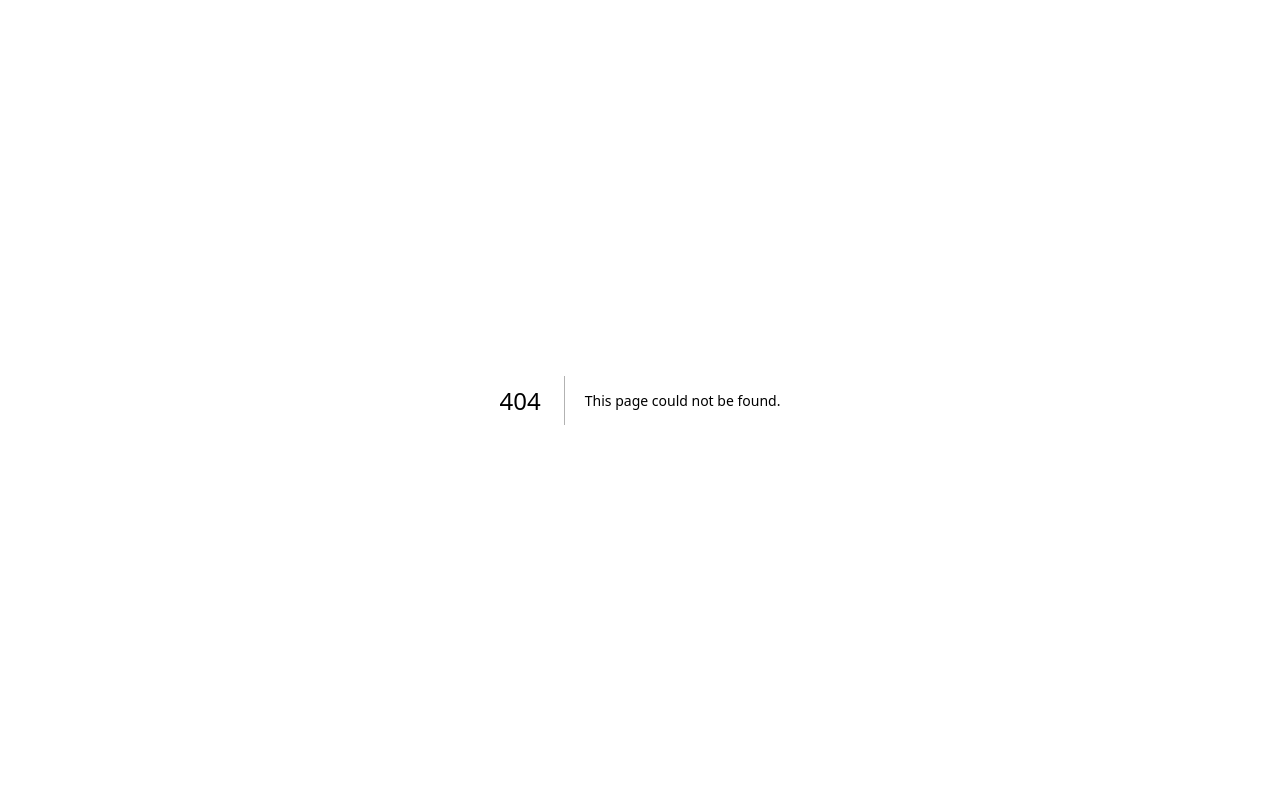
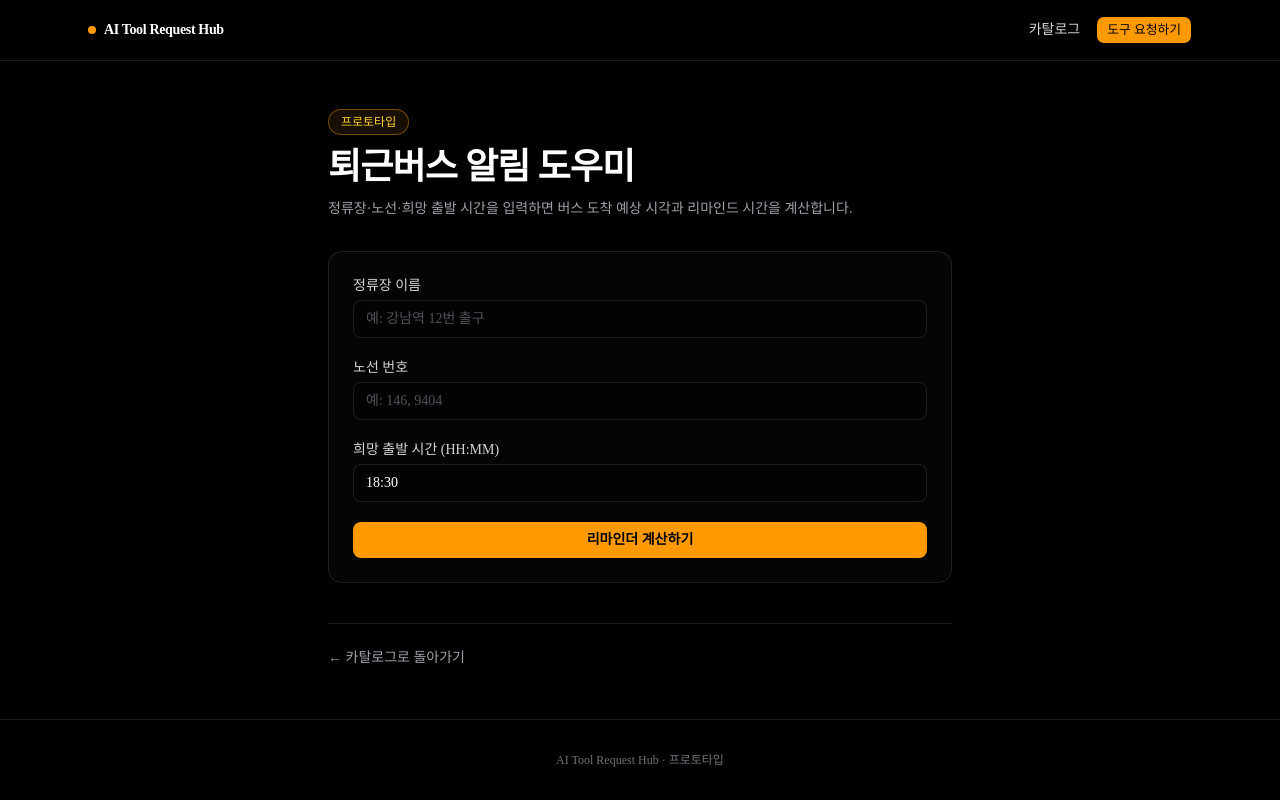
Before and after one commit to KIMTAEKJU/supercent-hub, a Next.js app: page /tools/req_12f6844c-0d39-4503-864d-2b9db59b73b5 in a window 1280 px wide. Before the commit this address had no page. Built offline with nearby package versions, Linux system fonts and the light colour scheme.

Commit message:
feat: prototype req_12f6844c-0d39-4503-864d-2b9db59b73b5

```diff
--- /dev/null
+++ b/src/app/tools/req_12f6844c-0d39-4503-864d-2b9db59b73b5/page.tsx
@@ -0,0 +1,180 @@
+import Link from 'next/link'
+import { redirect } from 'next/navigation'
+
+import { SiteHeader } from '@/components/site-header'
+
+export const metadata = {
+  title: '퇴근버스 알림 도우미',
+  description: '정류장과 노선 번호로 퇴근 시간대 버스 도착 리마인더를 만들어줍니다.',
+}
+
+type SearchParams = Promise<{
+  stop?: string
+  route?: string
+  time?: string
+}>
+
+interface Reminder {
+  stop: string
+  route: string
+  time: string
+  etas: string[]
+  notifyAt: string
+  summary: string
+}
+
+function parseTime(hhmm: string): { h: number; m: number } | null {
+  const match = /^(\d{1,2}):(\d{2})$/.exec(hhmm)
+  if (!match) return null
+  const h = Number(match[1])
+  const m = Number(match[2])
+  if (h > 23 || m > 59) return null
+  return { h, m }
+}
+
+function pad(n: number) {
+  return n < 10 ? `0${n}` : `${n}`
+}
+
+function shift(hh: number, mm: number, delta: number) {
+  const total = ((hh * 60 + mm + delta) % 1440 + 1440) % 1440
+  return `${pad(Math.floor(total / 60))}:${pad(total % 60)}`
+}
+
+function buildReminder(stop: string, route: string, time: string): Reminder | null {
+  const t = parseTime(time)
+  if (!t) return null
+  const etas = [0, 8, 17].map((d) => shift(t.h, t.m, d))
+  const notifyAt = shift(t.h, t.m, -10)
+  const summary = `${stop} 정류장에서 ${route}번 버스가 ${etas[0]}부터 약 8~17분 간격으로 도착 예정. ${notifyAt}에 리마인드 알림이 울립니다.`
+  return { stop, route, time, etas, notifyAt, summary }
+}
+
+export default async function Page({
+  searchParams,
+}: {
+  searchParams: SearchParams
+}) {
+  const sp = await searchParams
+  const stop = sp.stop?.trim() ?? ''
+  const route = sp.route?.trim() ?? ''
+  const time = sp.time?.trim() ?? ''
+  const reminder = stop && route && time ? buildReminder(stop, route, time) : null
+  const invalid = !reminder && (stop || route || time)
+
+  async function submit(formData: FormData) {
+    'use server'
+    const qs = new URLSearchParams({
+      stop: String(formData.get('stop') ?? '').trim(),
+      route: String(formData.get('route') ?? '').trim(),
+      time: String(formData.get('time') ?? '').trim(),
+    }).toString()
+    redirect(`/tools/req_12f6844c-0d39-4503-864d-2b9db59b73b5?${qs}`)
+  }
+
+  return (
+    <div className="flex min-h-full flex-1 flex-col bg-black text-white">
+      <SiteHeader />
+      <main className="mx-auto w-full max-w-2xl flex-1 px-6 py-12">
+        <header className="mb-8 space-y-3">
+          <span className="inline-flex items-center gap-2 rounded-full border border-amber-500/40 bg-amber-500/10 px-3 py-1 text-xs font-medium text-amber-300">
+            프로토타입
+          </span>
+          <h1 className="text-3xl font-semibold tracking-tight md:text-4xl">
+            퇴근버스 알림 도우미
+          </h1>
+          <p className="text-sm text-zinc-400">
+            정류장·노선·희망 출발 시간을 입력하면 버스 도착 예상 시각과 리마인드 시간을 계산합니다.
+          </p>
+        </header>
+
+        <form
+          action={submit}
+          className="space-y-5 rounded-xl border border-white/10 bg-white/[0.02] p-6"
+        >
+          <label className="block text-sm">
+            <span className="mb-1 block text-zinc-300">정류장 이름</span>
+            <input
+              name="stop"
+              required
+              defaultValue={stop}
+              placeholder="예: 강남역 12번 출구"
+              className="w-full rounded-md border border-white/10 bg-black/40 px-3 py-2 text-white placeholder-zinc-600 outline-none focus:border-amber-500"
+            />
+          </label>
+          <label className="block text-sm">
+            <span className="mb-1 block text-zinc-300">노선 번호</span>
+            <input
+              name="route"
+              required
+              defaultValue={route}
+              placeholder="예: 146, 9404"
+              className="w-full rounded-md border border-white/10 bg-black/40 px-3 py-2 text-white placeholder-zinc-600 outline-none focus:border-amber-500"
+            />
+          </label>
+          <label className="block text-sm">
+            <span className="mb-1 block text-zinc-300">희망 출발 시간 (HH:MM)</span>
+            <input
+              name="time"
+              required
+              defaultValue={time || '18:30'}
+              placeholder="18:30"
+              pattern="^\d{1,2}:\d{2}$"
+              className="w-full rounded-md border border-white/10 bg-black/40 px-3 py-2 text-white placeholder-zinc-600 outline-none focus:border-amber-500"
+            />
+          </label>
+          <button
+            type="submit"
+            className="w-full rounded-md bg-amber-500 px-4 py-2 text-sm font-semibold text-black transition-colors hover:bg-amber-500/90"
+          >
+            리마인더 계산하기
+          </button>
+        </form>
+
+        {reminder ? (
+          <section className="mt-8 space-y-4 rounded-xl border border-amber-500/30 bg-amber-500/5 p-6">
+            <h2 className="text-lg font-semibold text-amber-200">알림 미리보기</h2>
+            <p className="text-sm text-zinc-200">{reminder.summary}</p>
+            <dl className="grid grid-cols-2 gap-3 text-sm">
+              <div>
+                <dt className="text-zinc-500">리마인드 시각</dt>
+                <dd className="font-mono text-white">{reminder.notifyAt}</dd>
+              </div>
+              <div>
+                <dt className="text-zinc-500">첫 도착 예상</dt>
+                <dd className="font-mono text-white">{reminder.etas[0]}</dd>
+              </div>
+              <div>
+                <dt className="text-zinc-500">다음 도착</dt>
+                <dd className="font-mono text-white">{reminder.etas[1]}</dd>
+              </div>
+              <div>
+                <dt className="text-zinc-500">그 다음 도착</dt>
+                <dd className="font-mono text-white">{reminder.etas[2]}</dd>
+              </div>
+            </dl>
+            <p className="text-xs text-zinc-500">
+              실제 실시간 데이터 연동 전 프로토타입 — 도착 간격은 8~17분으로 모의 계산됩니다.
+            </p>
+          </section>
+        ) : invalid ? (
+          <p className="mt-6 text-sm text-rose-300">
+            시간 형식을 확인해 주세요. (예: 18:30)
+          </p>
+        ) : null}
+
+        <div className="mt-10 border-t border-white/10 pt-6 text-sm">
+          <Link
+            href="/catalog"
+            className="text-zinc-400 transition-colors hover:text-white"
+          >
+            ← 카탈로그로 돌아가기
+          </Link>
+        </div>
+      </main>
+      <footer className="border-t border-white/10 py-8 text-center text-xs text-zinc-500">
+        AI Tool Request Hub · 프로토타입
+      </footer>
+    </div>
+  )
+}
```
